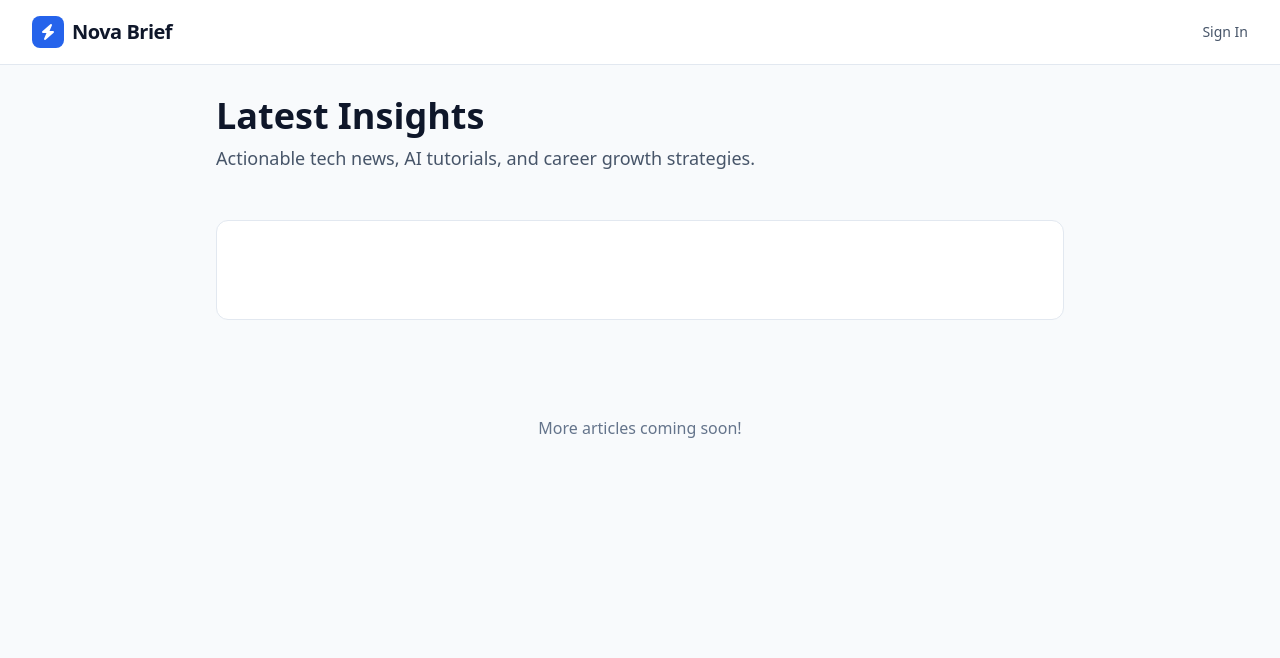
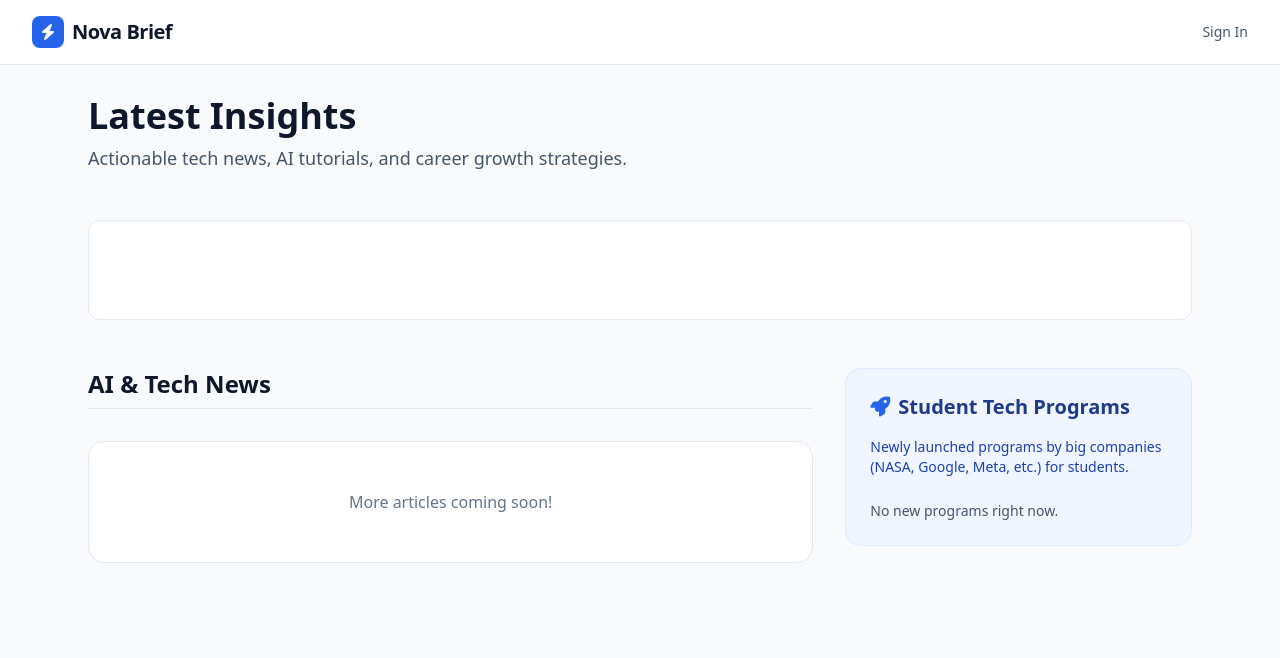
Before and after one commit to Alihussain121472/News-Agent, a Flask app: page /blog in a window 1280 px wide. Shown: the top 658 px of the page. Run offline with Flask 3, Linux system fonts and the light colour scheme; data that the repository does not hold is empty; some libraries are stand-ins or nearby versions.

Commit message:
fix: Enable Gmail fallback on production, fix Postgres SQL bug for program alerts, and update News UI

```diff
--- a/ai_news_agent.py
+++ b/ai_news_agent.py
@@ -329,12 +329,10 @@ def send_email(to_email: str, subject: str, html_content: str) -> bool:
         if _send_via_resend(recipient, subject, html_content):
             return True
         if _official_sender_required():
-            logger.error('Official NovaBrief Tech delivery failed; personal SMTP fallback is disabled.')
-            return False
+            logger.warning('Official NovaBrief Tech delivery failed; trying personal SMTP fallback anyway.')
         logger.warning('Primary email provider failed; attempting the SMTP fallback.')
     elif _official_sender_required():
-        logger.error('Official NovaBrief Tech email delivery is not configured.')
-        return False
+        logger.warning('Official NovaBrief Tech email delivery is not configured. Falling back to SMTP.')
     credentials = _smtp_credentials()
     if not credentials:
         logger.error('SMTP credentials are missing from the environment.')
--- a/database.py
+++ b/database.py
@@ -948,8 +948,8 @@ class NewsDatabase:
         cursor = conn.cursor(cursor_factory=psycopg2.extras.RealDictCursor)
         cursor.execute('''SELECT * FROM student_programs
             WHERE is_active=TRUE AND notified_at IS NULL AND launch_date IS NOT NULL
-            AND date(launch_date) <= date('now', '+' || notify_before_days || ' days')
-            AND date(launch_date) >= CURRENT_DATE''')
+            AND launch_date <= CURRENT_DATE + (notify_before_days || ' days')::interval
+            AND launch_date >= CURRENT_DATE''')
         rows = [to_dict(r) for r in cursor.fetchall()]
         conn.close()
         return rows
--- a/templates/blog_list.html
+++ b/templates/blog_list.html
@@ -26,7 +26,7 @@
         </div>
     </nav>
 
-    <div class="max-w-4xl mx-auto px-4 sm:px-6 py-24">
+    <div class="max-w-6xl mx-auto px-4 sm:px-6 py-24">
         <h1 class="text-4xl font-extrabold text-slate-900 mb-2">Latest Insights</h1>
         <p class="text-lg text-slate-600 mb-12">Actionable tech news, AI tutorials, and career growth strategies.</p>
 
@@ -36,7 +36,9 @@
             <script>(adsbygoogle = window.adsbygoogle || []).push({});</script>
         </div>
 
-        <div class="space-y-8">
+        <div class="grid grid-cols-1 lg:grid-cols-3 gap-8">
+            <div class="lg:col-span-2 space-y-8">
+                <h2 class="text-2xl font-bold text-slate-900 mb-4 border-b border-slate-200 pb-2">AI & Tech News</h2>
                 {% for post in posts %}
                 <article class="bg-white border border-slate-200 p-8 rounded-2xl shadow-sm hover:shadow-md transition">
                     <h2 class="text-2xl font-bold text-slate-900 mb-3"><a href="/blog/{{ post.slug }}" class="hover:text-blue-600">{{ post.title }}</a></h2>
@@ -45,11 +47,34 @@
                     <a href="/blog/{{ post.slug }}" class="text-blue-600 font-bold hover:underline">Read full article <i class="fas fa-arrow-right ml-1"></i></a>
                 </article>
                 {% else %}
-            <div class="text-center py-12">
+                <div class="text-center py-12 bg-white border border-slate-200 rounded-2xl">
                     <p class="text-slate-500">More articles coming soon!</p>
                 </div>
                 {% endfor %}
             </div>
+
+            <div class="lg:col-span-1">
+                <div class="bg-blue-50 border border-blue-100 p-6 rounded-2xl sticky top-24">
+                    <h2 class="text-xl font-bold text-blue-900 mb-4 flex items-center gap-2">
+                        <i class="fas fa-rocket text-blue-600"></i> Student Tech Programs
+                    </h2>
+                    <p class="text-sm text-blue-800 mb-6">Newly launched programs by big companies (NASA, Google, Meta, etc.) for students.</p>
+
+                    <div class="space-y-4">
+                        {% for prog in programs %}
+                        <div class="bg-white p-4 rounded-xl shadow-sm border border-blue-100 hover:border-blue-300 transition">
+                            <div class="text-xs font-bold text-blue-600 mb-1 uppercase tracking-wide">{{ prog.company }}</div>
+                            <h3 class="font-bold text-slate-900 mb-2 leading-tight">{{ prog.title }}</h3>
+                            <div class="text-xs text-slate-500 mb-3"><i class="far fa-calendar-alt mr-1"></i> Launches: {{ prog.launch_date[:10] if prog.launch_date else 'TBD' }}</div>
+                            <a href="{{ prog.registration_url }}" target="_blank" class="inline-block w-full text-center bg-blue-600 text-white text-sm font-bold py-2 rounded-lg hover:bg-blue-700 transition">Apply Now</a>
+                        </div>
+                        {% else %}
+                        <p class="text-sm text-slate-600">No new programs right now.</p>
+                        {% endfor %}
+                    </div>
+                </div>
+            </div>
+        </div>
     </div>
 </body>
 </html>
```
Lines whose indentation alone changed are shown as unchanged.
